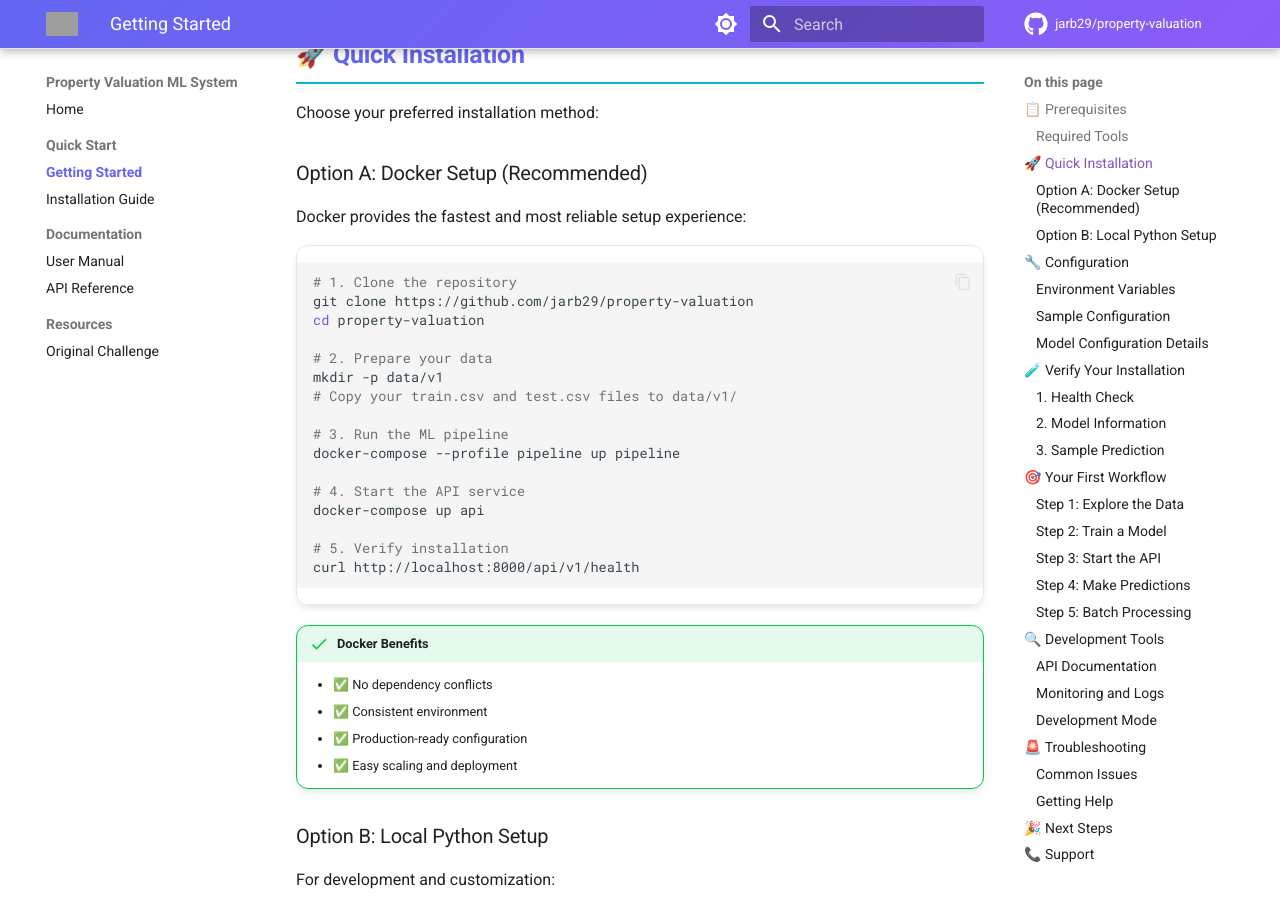
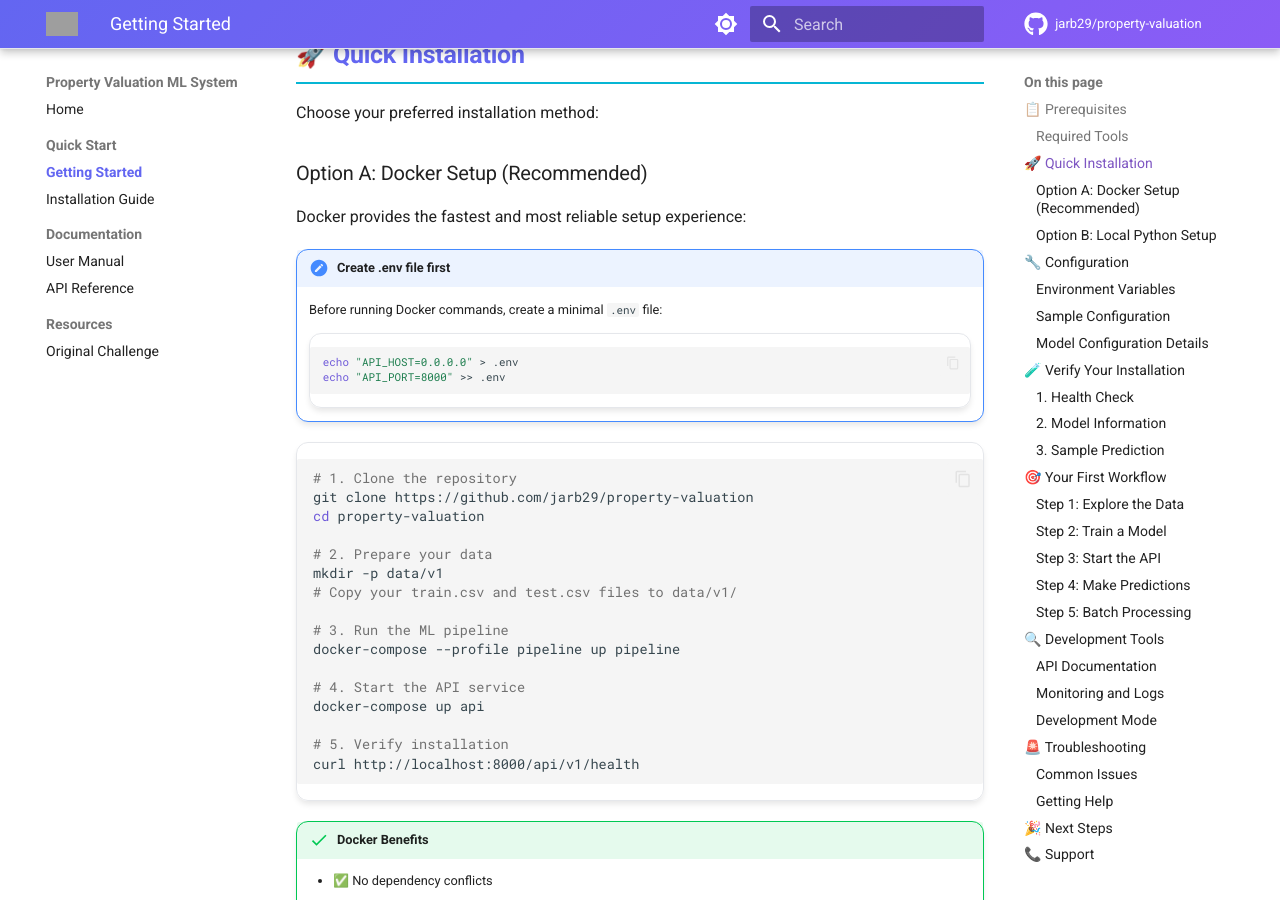
Before and after one commit to jarb29/property-valuation, an MkDocs documentation site: the page built from docs/getting-started.md, in a window 1280 px wide and 900 px high, scrolled down 836 px. Built offline with MkDocs 1.6.1 and Material for MkDocs 9.7.7, drawn with Linux system fonts in a browser that asks for light colours; comment, search, counter and statistics services are not loaded; grey boxes are pictures that could not be loaded.

Commit message:
.env instructions

````diff
--- a/docs/getting-started.md
+++ b/docs/getting-started.md
@@ -35,6 +35,13 @@ Choose your preferred installation method:
 ### Option A: Docker Setup (Recommended)
 
 Docker provides the fastest and most reliable setup experience:
+
+!!! note "Create .env file first"
+    Before running Docker commands, create a minimal `.env` file:
+    ```bash
+    echo "API_HOST=0.0.0.0" > .env
+    echo "API_PORT=8000" >> .env
+    ```
 
 ```bash
 # 1. Clone the repository
````
